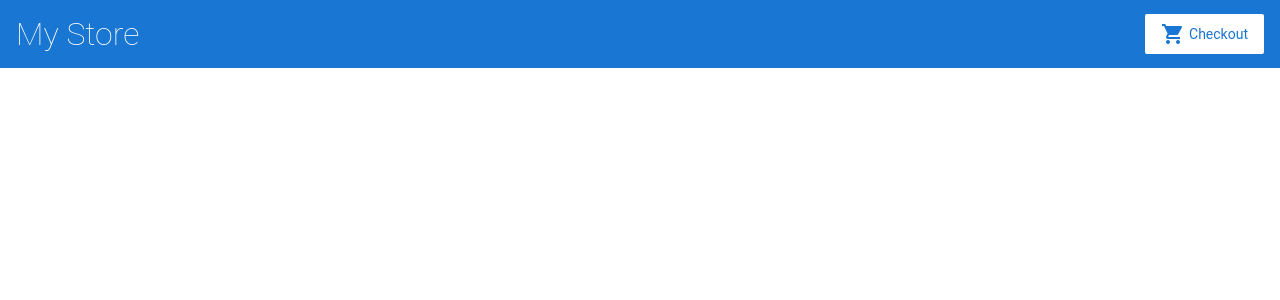
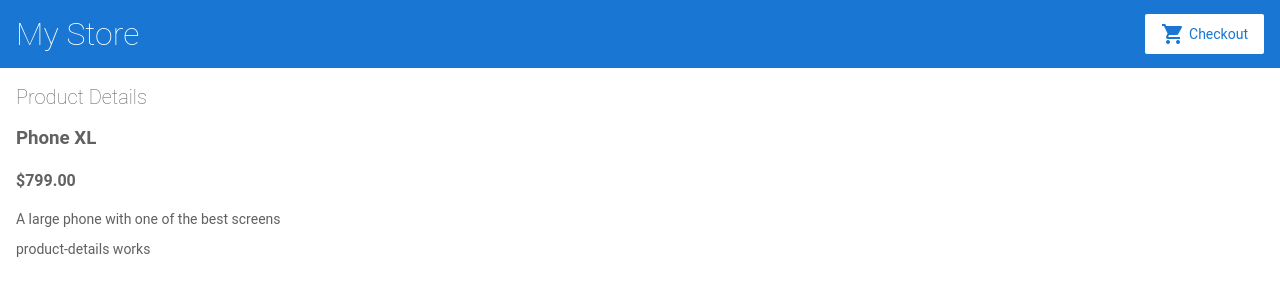
Before and after one commit to imtiajahammad/angular-docs, an Angular app in the folder sampleProject/: page /products/1 in a window 1280 px wide. Before the commit this address led to /. Shown: the top 300 px of the page. Built offline with nearby package versions, Linux system fonts and the light colour scheme.

Commit message:
Adding Navigation

```diff
--- /dev/null
+++ b/sampleProject/src/app/product-details/product-details.component.html
@@ -0,0 +1,8 @@
+<h2>Product Details</h2>
+<div *ngIf="product">
+    <h3>{{ product.name }}</h3>
+    <h4> {{ product.price | currency }}</h4>
+    <p> {{ product.description }} </p>
+</div>
+
+<p>product-details works</p>
--- /dev/null
+++ b/sampleProject/src/app/product-details/product-details.component.ts
@@ -0,0 +1,24 @@
+import { Component, OnInit } from '@angular/core';
+
+import { ActivatedRoute } from '@angular/router';
+import { Product, products } from '../products';
+
+@Component({
+  selector: 'app-product-details',
+  templateUrl: './product-details.component.html',
+  styleUrls: ['./product-details.component.css']
+})
+export class ProductDetailsComponent implements OnInit {
+
+  product: Product | undefined;
+  constructor(private route: ActivatedRoute) { }
+
+  ngOnInit(): void {
+    //First get the product id from the current route
+    const routeParams = this.route.snapshot.paramMap;
+    const productIdFromRoute =Number(routeParams.get('productId'));
+    // Find the product that correspond with the id provided in route
+    this.product=products.find(product => product.id === productIdFromRoute);
+  }
+
+}
--- a/sampleProject/src/app/product-list/product-list.component.html
+++ b/sampleProject/src/app/product-list/product-list.component.html
@@ -2,7 +2,13 @@
 
 <div *ngFor="let product of products">
   <h3>
-    <a [title]="product.name + ' details'">{{ product.name }}</a>
+    <!--a [title]="product.name + ' details'">{{ product.name }}</a-->
+    <a
+            [title]="product.name + ' details'"
+            [routerLink]="['/products',product.id]"
+        >
+            {{ product.name }}
+        </a>
   </h3>
   <p *ngIf="product.description">Description: {{ product.description }}</p>
   <button (click)="share()">share</button>
@@ -14,3 +20,19 @@
   </app-product-alerts>
 
 </div>
+
+<!--div *ngFor="let product of products">
+
+    <h3>
+        <a
+            [title]="product.name + ' details'"
+            [routerLink]="['/products',product.id]"
+        >
+            {{ product.name }}
+        </a>
+    </h3>
+
+
+
+
+</div-->
```
Also changed, not shown: sampleProject/src/app/app.module.ts (+5 -2 lines), sampleProject/src/app/product-details/product-details.component.css (added), 2 other files (tests, documents, lock files or other folders).
